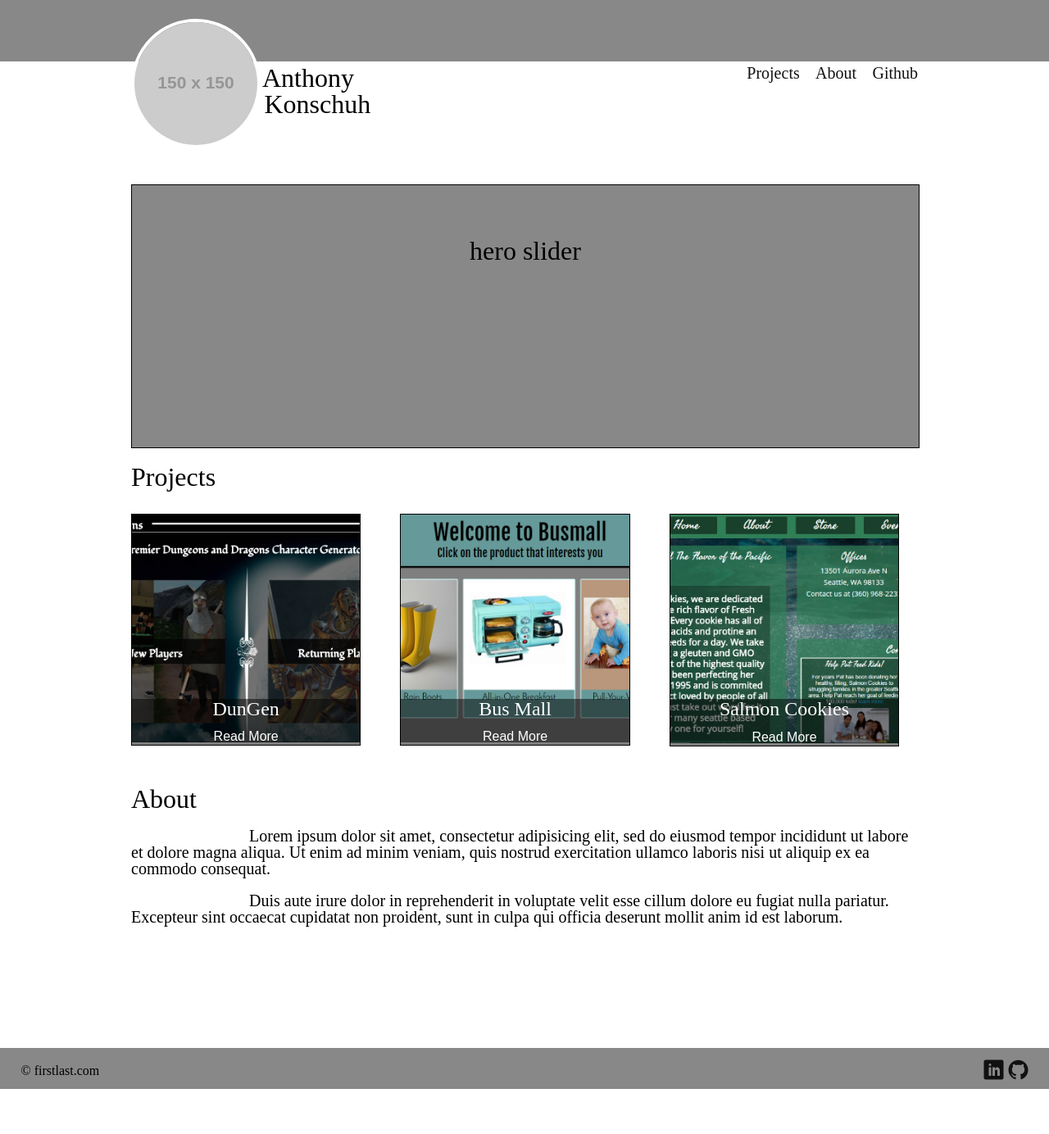
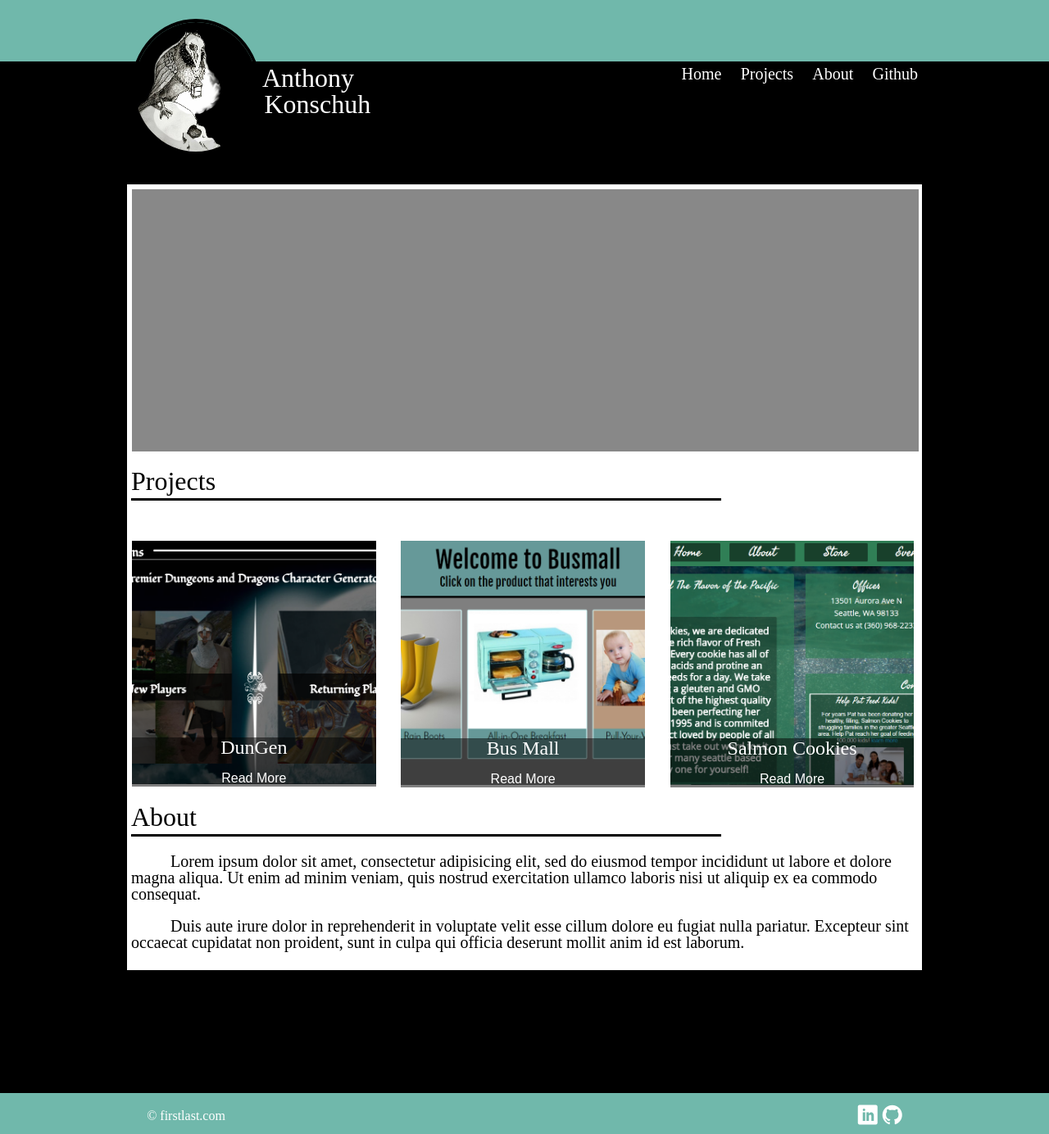
Before and after one commit to brainspork/portfolio, a plain HTML site: page index.html in a window 1280 px wide. Shown: the whole page at 82% size. Before the commit the page ends 1329 px from the top, so only its background shows below. Drawn offline with Linux system fonts and the light colour scheme; placeholder pictures from the web are drawn by us; files whose address does not match are found by name.

Commit message:
adds tab page changer, sets up for aniation, adds profile img, adds crude color scheme

```diff
--- a/index.html
+++ b/index.html
@@ -8,28 +8,33 @@
     <link rel="stylesheet" href="styles/base.css">
     <link rel="stylesheet" href="styles/layout.css">
     <link rel="stylesheet" href="styles/module.css">
+    <link rel="stylesheet" href="styles/animation.css">
     <link rel="stylesheet" href="styles/icons.css">
     <link rel="icon" type="image/x-icon" href="img/x.png">
   </head>
   <body>
     <header>
       <div>
-        <img class="profile" src="http://placehold.it/150x150">
+        <img class="profile" src="img/ravenprof.jpg">
         <h1>Anthony <span>Konschuh</span></h1>
         <nav>
           <span class="icon-menu"></span>
           <ul>
-            <li><a class="menu" href="#">Projects</a></li>
-            <li><a class="menu" href="#">About</a></li>
+            <li><a class="menu" href="">Home</a></li>
+            <li data-category="projects"><a class="menu" href="#">Projects</a></li>
+            <li data-category="about"><a class="menu" href="#">About</a></li>
             <li><a class="menu" href="https://github.com/brainspork">Github</a></li>
           </ul>
         </nav>
       </div>
     </header>
     <main>
+      <section id="hero" class="content">
         <section class="hero">
-        <p>hero slider</p>
+          <!--animations go here-->
         </section>
+      </section>
+      <section id="projects" class="content">
         <section class="projects">
           <h3>Projects</h3>
           <ul class = "project-controller">
@@ -42,23 +47,29 @@
             </li>
           </ul>
         </section>
+      </section>
       <div class="clearfix"></div>
+      <section id="about" class="content">
         <article class="about">
           <h3>About</h3>
           <p>Lorem ipsum dolor sit amet, consectetur adipisicing elit, sed do eiusmod tempor incididunt ut labore et dolore magna aliqua. Ut enim ad minim veniam, quis nostrud exercitation ullamco laboris nisi ut aliquip ex ea commodo consequat.</p>
           <p> Duis aute irure dolor in reprehenderit in voluptate velit esse cillum dolore eu fugiat nulla pariatur. Excepteur sint occaecat cupidatat non proident, sunt in culpa qui officia deserunt mollit anim id est laborum.
           </p>
         </article>
+      </section>
     </main>
     <footer>
+      <div class="width-contain">
         <p>&copy; firstlast.com</p>
-      <div>
+        <div class="link-contain">
           <a href=""><span class="icon-linkedin"></span></a>
           <a href="https://github.com/brainspork"><span class="icon-github"></span></a>
+        </div>
       </div>
     </footer>
     <script src="scripts/jquery.js"></script>
     <script src="scripts/projectData.js"></script>
     <script src="scripts/app.js"></script>
+    <script src="scripts/view.js"></script>
   </body>
 </html>
--- a/scripts/app.js
+++ b/scripts/app.js
@@ -19,9 +19,6 @@ Proj.prototype.toHtml = function(){
   return $newProject;
 };
 
-Proj.prototype.loadNewPage = function(page){
-};
-
 rawData.forEach(function(raw){
   projects.push(new Proj(raw));
 });
--- a/scripts/projectData.js
+++ b/scripts/projectData.js
@@ -23,3 +23,7 @@ var rawData = [
     info: 'website for seattle startup company....'
   }
 ];
+
+var animations = [
+  '<div id="backone" class="box-animation"><div id="ballone" class="box-animation"></div></div><div id="backtwo" class="box-animation"><div id="balltwo" class="box-animation"></div></div>'
+];
--- /dev/null
+++ b/scripts/view.js
@@ -0,0 +1,15 @@
+'use strict';
+
+var pageView = {};
+
+pageView.handleMainNav = function(){
+  $('nav ul').on('click', 'li', function(){
+    var $data = $(this).data('category');
+    $('.content').hide();
+    $('#' + $data).show();
+  });
+}
+
+$(document).ready(function(){
+  pageView.handleMainNav();
+});
--- /dev/null
+++ b/styles/animation.css
@@ -0,0 +1,86 @@
+.box-animation{
+  display:inline-block;
+}
+
+#backone, #backtwo{
+  position: relative;
+}
+
+#backone{
+  position:relative;
+  width:50%;
+  height:100%;
+  background:black;
+}
+
+#backtwo{
+  position:relative;
+  width:50%;
+  height:100%;
+  background:white;
+  float:right;
+}
+
+#ballone, #balltwo{
+  position:absolute;
+  width:5vw;
+  height:5vw;
+}
+
+#ballone{
+  background:white;
+  top:calc(50% - 2.5vw);
+  left:-5vw;
+  animation:left 3s infinite;
+}
+
+#balltwo{
+  background:black;
+  top:calc(50% - 2.5vw);
+  right:-5vw;
+  animation:right 3s infinite forwards;
+}
+
+@keyframes left{
+  20%{
+    left:calc(100% - 2.5vw);
+    border-radius:0;
+    background:white;
+  }
+  21%{
+    border-radius:100%;
+    transform:none;
+    background:rgba(0, 80, 127, 1);
+  }
+  55%{
+    transform:scale(300);
+  }
+  80%{
+    background:rgba(0, 80, 127, 0);
+    transform:scale(300px);
+  }
+  81%{
+    transform:scale(1);
+    left:-300px;
+  }
+}
+
+@keyframes right{
+  20%{
+    right:calc(100% - 2.5vw);
+    transform:none;
+    background:black;
+  }
+  25%{
+    transform:scale(2) rotate(360deg);
+    background:#00507F;
+  }
+  55%{
+    top:calc(50% - 2.5vw);
+  }
+  100%{
+    right:calc(100% - 2.5vw);
+    top:100%;
+    background:#00507F;
+  }
+}
--- a/styles/base.css
+++ b/styles/base.css
@@ -1,10 +1,19 @@
+body{
+  background: black;
+  font-style: arial;
+  color: white;
+}
+
+header, footer{
+  background-color: #70B8AB;
+}
+
 header{
   position: relative;
   top: 0;
   left: 0;
   width: 100%;
   height: 75px;
-  background: #888;
 }
 
 header div{
@@ -42,7 +51,7 @@ header li{
 
 a:visited, a:link, a:active{
   text-decoration: none;
-  color: #111;
+  color: white;
 }
 
 nav:hover ul{
@@ -53,10 +62,15 @@ main{
   margin-top: 25%;
 }
 
+h3{
+  padding-bottom: 5px;
+  border-bottom:1px solid white;
+  width:75%;
+}
+
 footer{
-  position:relative;
+  width:100%;
   height:50px;
-  background-color: #888;
 }
 
 footer p{
@@ -64,10 +78,3 @@ footer p{
   top: 40%;
   left: 2%;
 }
-
-footer div{
-  position: absolute;
-  top: 30%;
-  right: 2%;
-  font-size: 1.5em;
-}
--- a/styles/layout.css
+++ b/styles/layout.css
@@ -4,7 +4,7 @@
 
 .profile{
   position: absolute;
-  border: .25em solid #fff;
+  border: .25em solid #000;
   border-radius: 50%;
   width: 30%;
   top: 30%;
@@ -16,22 +16,25 @@
 }
 
 .hero{
+  overflow: hidden;
   width:95%;
   top:0;
   margin: 0 2%;
   height: 10em;
-  border:1px solid black;
+  border:1px solid white;
   background-color: #888;
 }
 
 .projects{
   margin: 2% 2%;
+  height: 100%;
 }
 
 .project-container{
   position: relative;
-  border:1px solid black;
+  display:inline-block;
   float:left;
+  border:1px solid white;
   width:100%;
   margin-top: 5%;
 }
@@ -41,7 +44,29 @@
   margin: 2% 2%;
 }
 
+.width-contain{
+  position:relative;
+  height:50px;
+  margin:0 auto;
+}
+
+.link-contain{
+  position: absolute;
+  top: 30%;
+  right: 2%;
+  font-size: 1.5em;
+}
+
 @media only screen and (min-width: 640px){
+  main{
+    padding: 5px;
+    background-color:white;
+  }
+
+  p, h3{
+    color:black;
+  }
+
   header div{
     max-width:960px;
     margin: 0 auto;
@@ -58,7 +83,7 @@
 
   nav ul{
     display: block;
-    width: 40%;
+    width: 50%;
     text-align: right;
     right: 0;
   }
@@ -84,6 +109,10 @@
     margin: 150px auto;
   }
 
+  h3{
+    border-bottom:3px solid black;
+  }
+
   .hero, .projects, .about{
     margin-left: 0;
     margin-right: 0;
@@ -94,20 +123,9 @@
     height: 20em;
   }
 
-  .projects{
-    width:100%;
-    height:100%;
-    margin-left: auto;
-    margin-right: auto;
-  }
-
   .project-container{
-    margin:3% auto;
-  }
-
-  .project-container{
-    width:29%;
-    margin-right: 5%;
+    width:31%;
+    margin-right: 3%;
   }
 
   .project-container:last-of-type{
@@ -118,5 +136,21 @@
     margin-top:2%;
     font-size:1.25em;
     text-indent:5%;
+    color:black;
+  }
+
+  .width-contain{
+    position:relative;
+    max-width:960px;
+    height:50px;
+    margin:0 auto;
+  }
+
+  .link-contain{
+    top: 30%;
+  }
+
+  footer p{
+    color:white;
   }
 }
--- a/styles/module.css
+++ b/styles/module.css
@@ -36,7 +36,6 @@
   text-align: center;
   top: 0;
   font-size: 1.5em;
-  color: white;
 }
 
 .project-lable button{
@@ -61,12 +60,6 @@
   font-size: 2em;
 }
 
-.about p{
-  margin-top:2%;
-  font-size:1.25em;
-  text-indent:15%;
-}
-
 .template{
   display:none;
 }
```
Also changed, not shown: img/ravenprof.jpg (added). Lines whose indentation alone changed are shown as unchanged.
